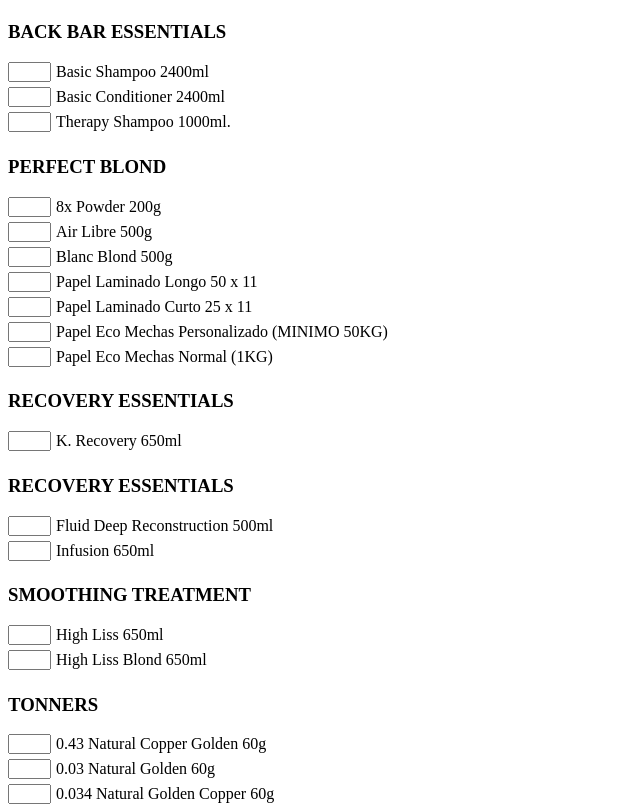
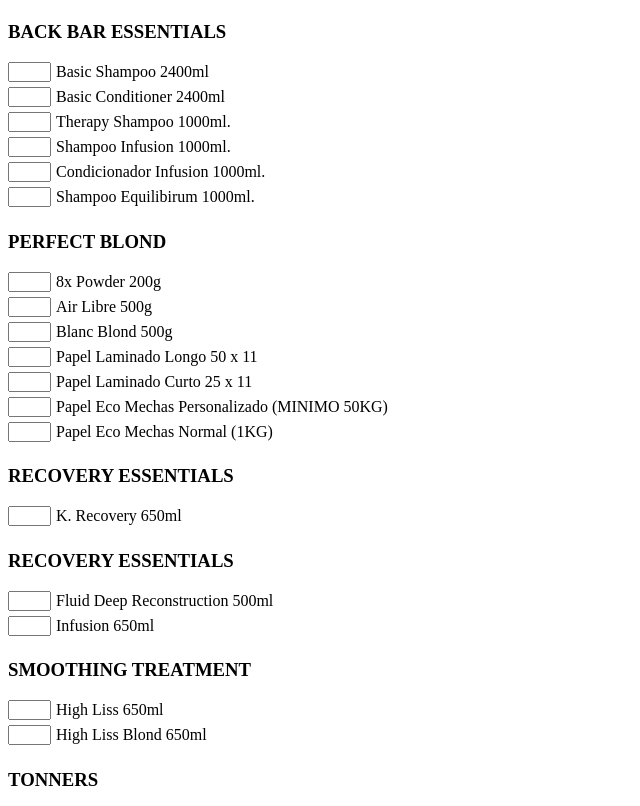
Before and after one commit to guiazca/Truss2.0, a React (Vite) app: page / in a window 1280 px wide. Shown: the part 1320-2126 px from the top of the page, without its empty margins (0-640 px from the left). Built offline with nearby package versions, Linux system fonts and the light colour scheme.

Commit message:
Adicionados produtos de 1L e acerto cod cor

```diff
--- a/src/constants/productsList.ts
+++ b/src/constants/productsList.ts
@@ -267,6 +267,27 @@ export const Products: IProduct[] = [
       price: 40.9,
       estoque: true,
     },
+  {
+      codigo: "5222",
+      count: undefined,
+      nome: "Shampoo Infusion 1000ml.",
+      price: 45.5,
+      estoque: true,
+    },
+  {
+      codigo: "5223",
+      count: undefined,
+      nome: "Condicionador Infusion 1000ml.",
+      price: 47,
+      estoque: true,
+    },
+  {
+      codigo: "5217",
+      count: undefined,
+      nome: "Shampoo Equilibirum 1000ml.",
+      price: 45.5,
+      estoque: true,
+    },
     {
       codigo: "204 022",
       count: undefined,
@@ -452,7 +473,7 @@ export const Products: IProduct[] = [
     {
       codigo: "407 063",
       count: undefined,
-      nome: "9.99 Very Light Pearl Blonde 60g",
+      nome: "9.89 Very Light Pearl Blonde 60g",
       price: 9.9,
       estoque: true,
     },
```
